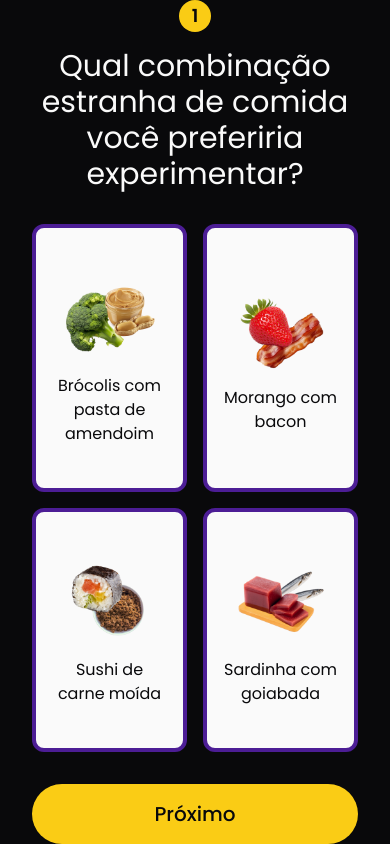
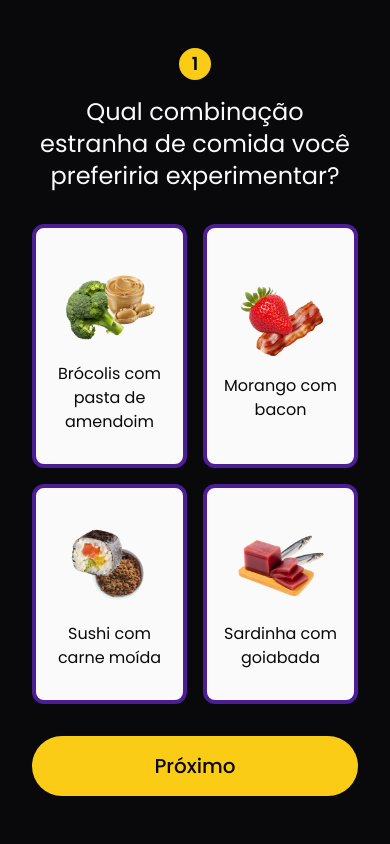
Before and after one commit to laumelos/EuBicho, a React (Vite) app: page /question in a window 390 px wide. Built offline with nearby package versions, Linux system fonts and the light colour scheme.

Commit message:
Device visual adjustments

```diff
--- a/index.html
+++ b/index.html
@@ -4,11 +4,6 @@
     <meta charset="UTF-8" />
     <link rel="icon" type="image/svg+xml" href="/euBicho.svg" />
     <meta name="viewport" content="width=device-width, initial-scale=1.0" />
-    <meta name="apple-mobile-web-app-capable" content="yes" />
-    <meta
-      name="apple-mobile-web-app-status-bar-style"
-      content="black-translucent"
-    />
 
     <title>Quiz - EuBicho</title>
   </head>
--- a/src/home/index.tsx
+++ b/src/home/index.tsx
@@ -8,8 +8,8 @@ function Home() {
   };
 
   return (
-    <div className="h-screen max-h-screen flex flex-col items-center bg-violet-900 justify-between pt-safe-top pb-safe-bottom">
-      <div className="flex flex-col space-y-2 p-8 items-center md:h-1/5 landscape:h-2/5 justify-center box-border">
+    <div className="h-screen max-h-screen flex flex-col items-center bg-violet-900 justify-between">
+      <div className="flex flex-col space-y-2 p-8 mdPortrait:py-12 items-center md:h-1/5 landscape:h-2/5 justify-center box-border">
         <p className="text-yellow-400 text-sm md:text-2xl lg:text-xl text-center">
           Design e desenvolvimento por{" "}
           <a
--- a/src/question/index.tsx
+++ b/src/question/index.tsx
@@ -34,7 +34,7 @@ function Question() {
       options: [
         "Brócolis com pasta de amendoim",
         "Morango com bacon",
-        "Sushi de carne moída",
+        "Sushi com carne moída",
         "Sardinha com goiabada",
       ],
       points: ["1/4", "2/4", "2/3", "1/3"],
@@ -354,12 +354,12 @@ function Question() {
   };
 
   return (
-    <div className="h-screen max-h-screen flex flex-col items-center bg-zinc-950 justify-between p-8 space-y-8 md:space-y-16 mdLandscape:space-y-10 smallLandscape:space-y-8 overflow-y-auto portrait:overflow-y-auto pt-safe-top pb-safe-bottom">
+    <div className="h-screen max-h-screen flex flex-col items-center bg-zinc-950 justify-between p-8 mdPortrait:py-12 space-y-8 md:space-y-16 mdLandscape:space-y-10 smallLandscape:space-y-8 overflow-y-auto portrait:overflow-y-auto">
       <div className="flex flex-col space-y-4 items-center">
         <p className="text-zinc-950 bg-yellow-400 rounded-full w-8 h-8 landscape:w-12 landscape:h-12 flex items-center justify-center text-lg font-semibold">
           {currentQuestion + 1}
         </p>
-        <h2 className="text-zinc-50 text-3xl md:text-4xl text-center w-full md:w-3/4">
+        <h2 className="text-zinc-50 text-2xl md:text-4xl text-center w-full md:w-3/4">
           {questionsData[currentQuestion].text}
         </h2>
       </div>
--- a/src/result/index.tsx
+++ b/src/result/index.tsx
@@ -66,8 +66,8 @@ function Result() {
   };
 
   return (
-    <div className="h-screen max-h-screen flex flex-col items-center justify-between pt-safe-top pb-safe-bottom">
-      <div className="w-full flex flex-col items-center bg-violet-900  p-8 pb-0 relative">
+    <div className="h-screen max-h-screen flex flex-col items-center justify-between">
+      <div className="w-full flex flex-col items-center bg-violet-900  p-8 mdPortrait:py-12 pb-0 relative">
         <div className="flex flex-col space-y-4 md:space-y-12 lg:space-y-8 smallLandscape:space-y-4 items-center justify-center mb-mb-half mdLandscape:mb-mb-quarter smallLandscape:mb-8">
           <div className="flex flex-col space-y-2 items-center justify-center box-border">
             <p className="text-yellow-400 text-sm md:text-2xl lg:text-md text-center">
```
Also changed, not shown: 1 other file (tests, documents, lock files or other folders).
